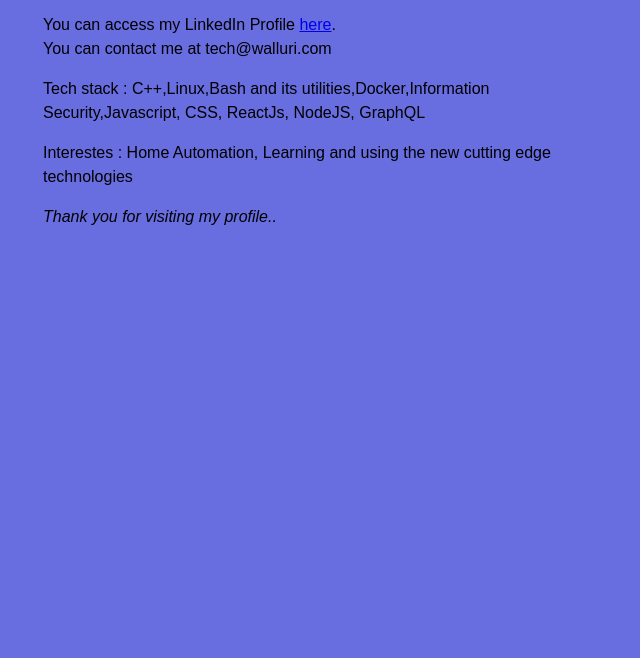
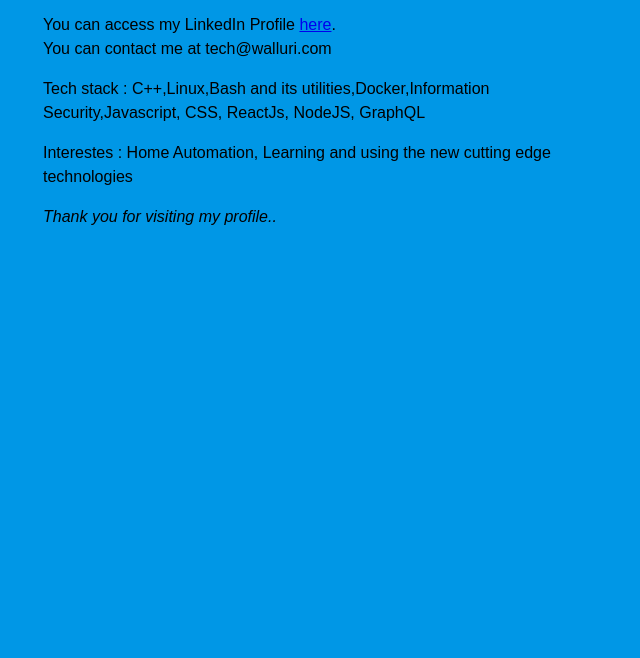
Before and after one commit to Walluri/portfolio, a plain HTML site: page index.html in a window 1280 px wide. Shown: the part 142-800 px from the top of the page, without its empty margins (317-957 px from the left). Drawn offline with Linux system fonts and the light colour scheme.

Commit message:
Updated HTML

```diff
--- a/style.css
+++ b/style.css
@@ -3,5 +3,5 @@ width:35em;
 margin : 0 auto;
 font-family: Arial, Helvetica, sans-serif;
 line-height: 150%;
-background-color: #686de0;
+background-color: #0097e6;
 }
```
